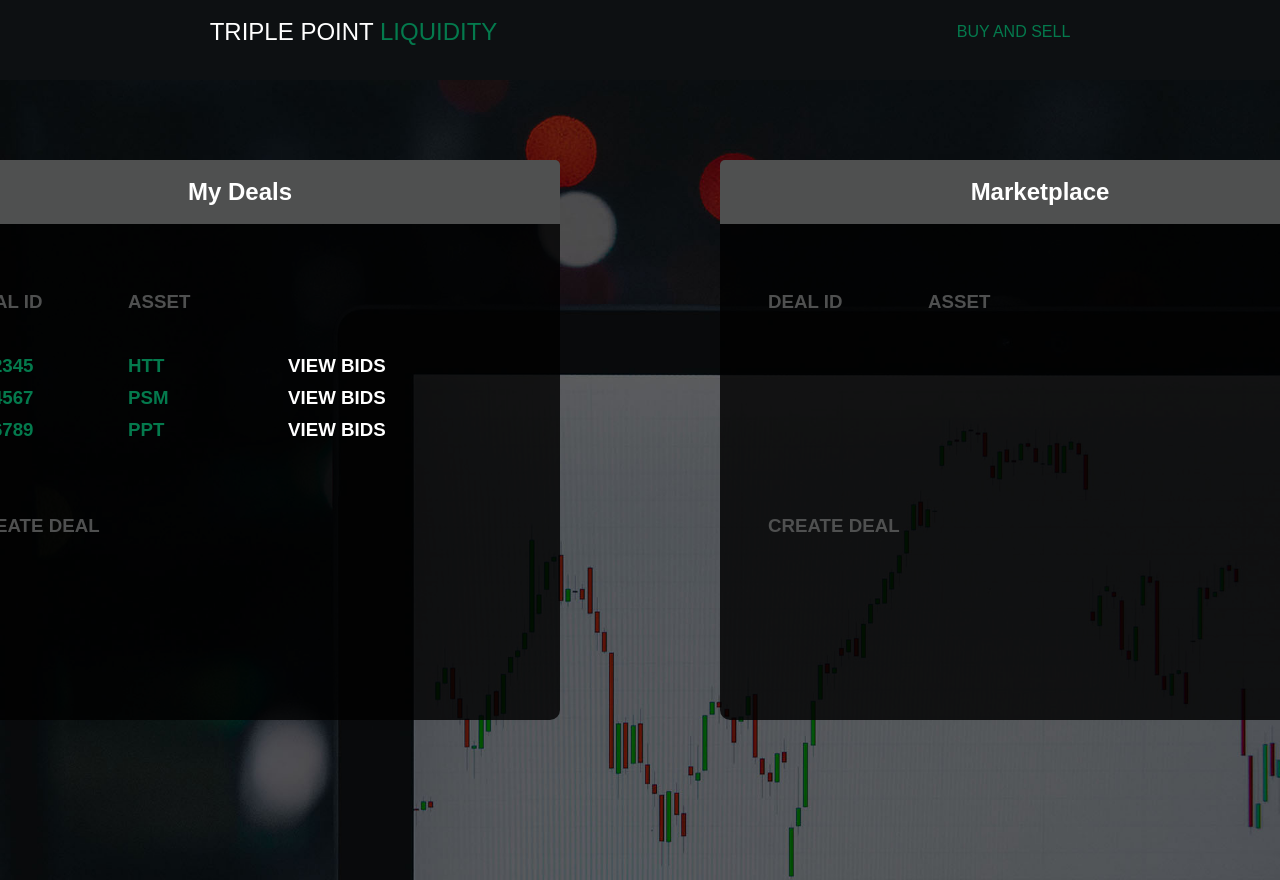
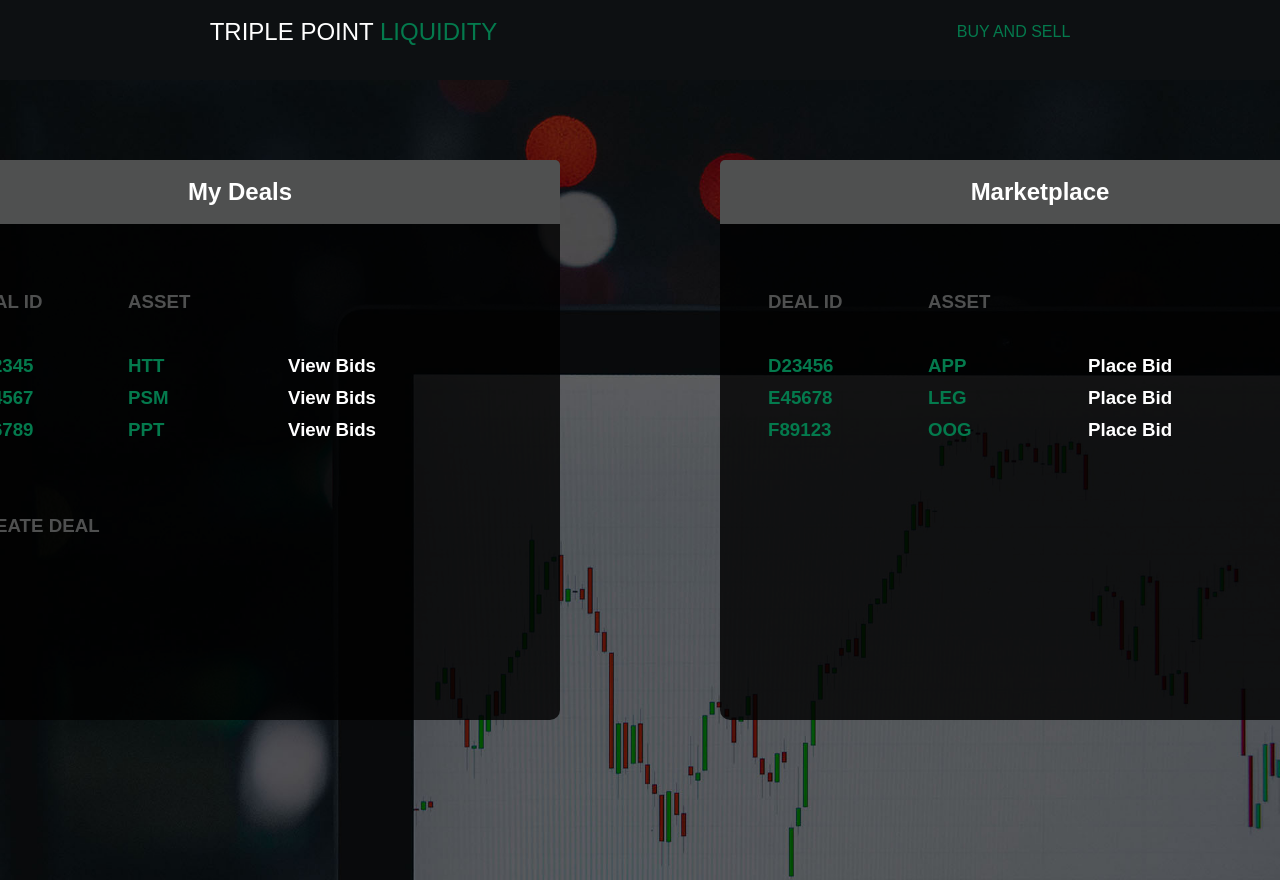
Before and after one commit to chriswillsflannery/tpl-typescript, a React (Create React App) app: page /buyandsell in a window 1280 px wide. Shown: the top 880 px of the page. Built offline with nearby package versions, Linux system fonts and the light colour scheme.

Commit message:
implemented reducer

```diff
--- a/src/components/buyGrid.tsx
+++ b/src/components/buyGrid.tsx
@@ -1,42 +1,32 @@
 import React from 'react';
 
-interface MyDeals {
-  dealID: string;
-  asset: string;
-}
-
-interface MarketPlace {
+interface State {
   dealID: string;
   asset: string;
 }
 
 interface Props {
   name: string;
-  myDeals?: MyDeals[];
-  marketplace?: MarketPlace[];
-}
-
-type Object = {
-  dealID: string,
-  asset: string,
+  state?: State[];
+  create?: any;
+  view: string;
 }
 
 const BuyGrid: React.FC<Props> = (props) => {
   console.log('props', props);
   const listings: object[] = [];
-  if (props.myDeals && !listings[0]) {
-    (props.myDeals.forEach(obj => {
+  props.state &&
+    (props.state.forEach((obj, idx) => {
       listings.push(
-        <div className="listing">
+        <div key={idx} className="listing">
           <h3 className="listing-attribute">{obj.dealID}</h3>
           <h3 className="listing-attribute">{obj.asset}</h3>
           <h3 className="listing-link">
-            <a href="#">VIEW BIDS</a>
+            <a href="#">{props.view}</a>
           </h3>
         </div>
       )
     }))
-  }
 
   return (
     <main className="buyGrid">
@@ -51,9 +41,10 @@ const BuyGrid: React.FC<Props> = (props) => {
         <div className="info-line listings">
           {listings}
         </div>
-        <div className="info-line createNew">
-          <h3><a href="#">CREATE DEAL</a></h3>
-        </div>
+        {props.name === 'My Deals' &&
+          <div className="info-line createNew">
+            <h3><a href="#">CREATE DEAL</a></h3>
+          </div>}
       </div>
     </main>
   )
--- a/src/components/buyandsell.tsx
+++ b/src/components/buyandsell.tsx
@@ -1,4 +1,4 @@
-import React, { useState, useEffect, useReducer } from 'react';
+import React, { useReducer } from 'react';
 import BuyGrid from './buyGrid';
 import './buyandsell.css';
 
@@ -47,14 +47,12 @@ function reducer(state: any, action: any) {
 }
 
 const BuyAndSell: React.FC = () => {
-  const [state, dispatch] = useReducer(reducer, initialState)
-
-
+  const [state, dispatch] = useReducer(reducer, initialState);
 
   return (
     <div className="buyandsell">
-      <BuyGrid name="My Deals" myDeals={state.deals} />
-      <BuyGrid name="Marketplace" marketplace={state.marketplace} />
+      <BuyGrid name="My Deals" view="View Bids" state={state.deals} create={() => dispatch({ type: 'setMyDeals' })} />
+      <BuyGrid name="Marketplace" view="Place Bid" state={state.marketplace} />
     </div>
   )
 }
```
